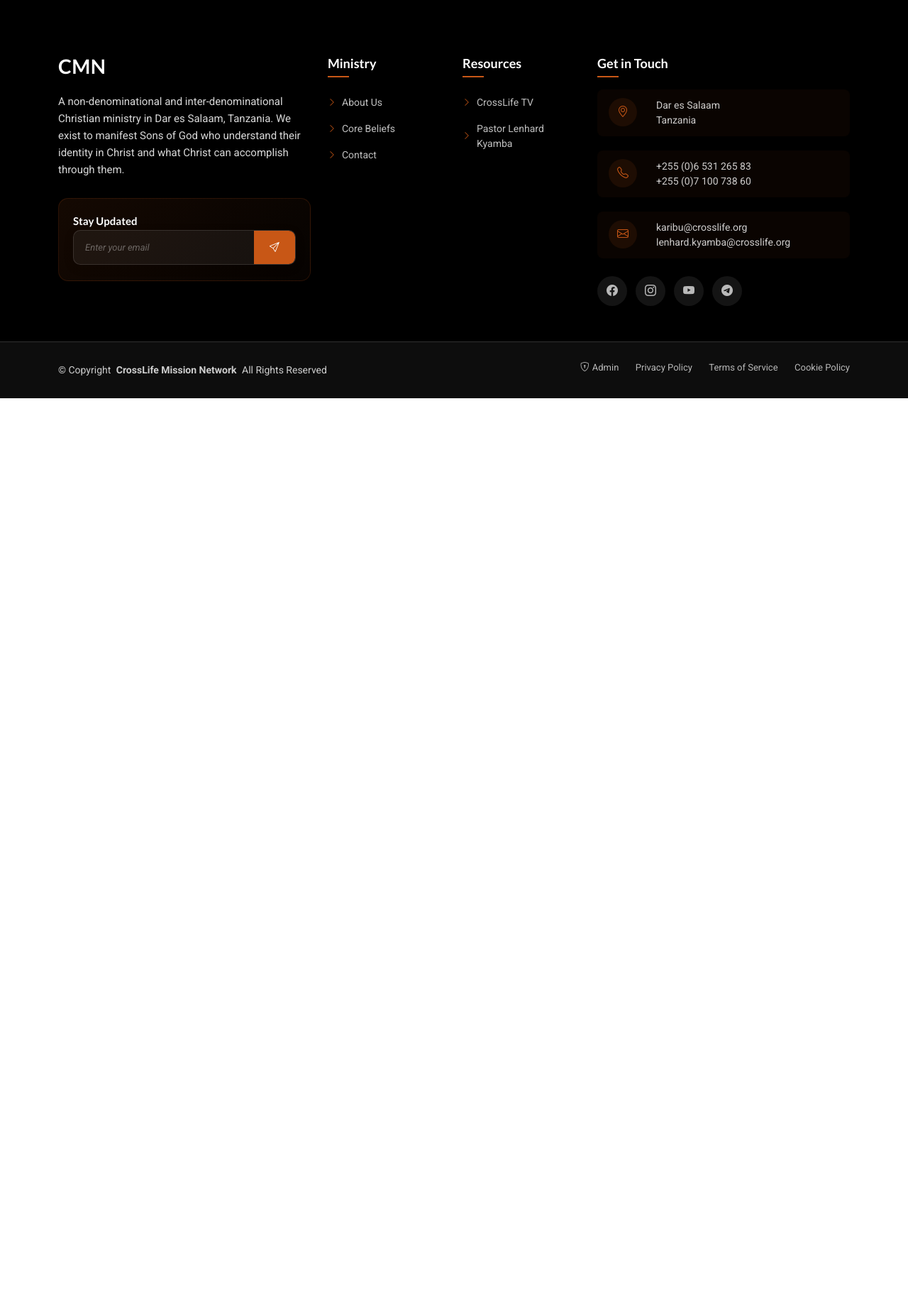
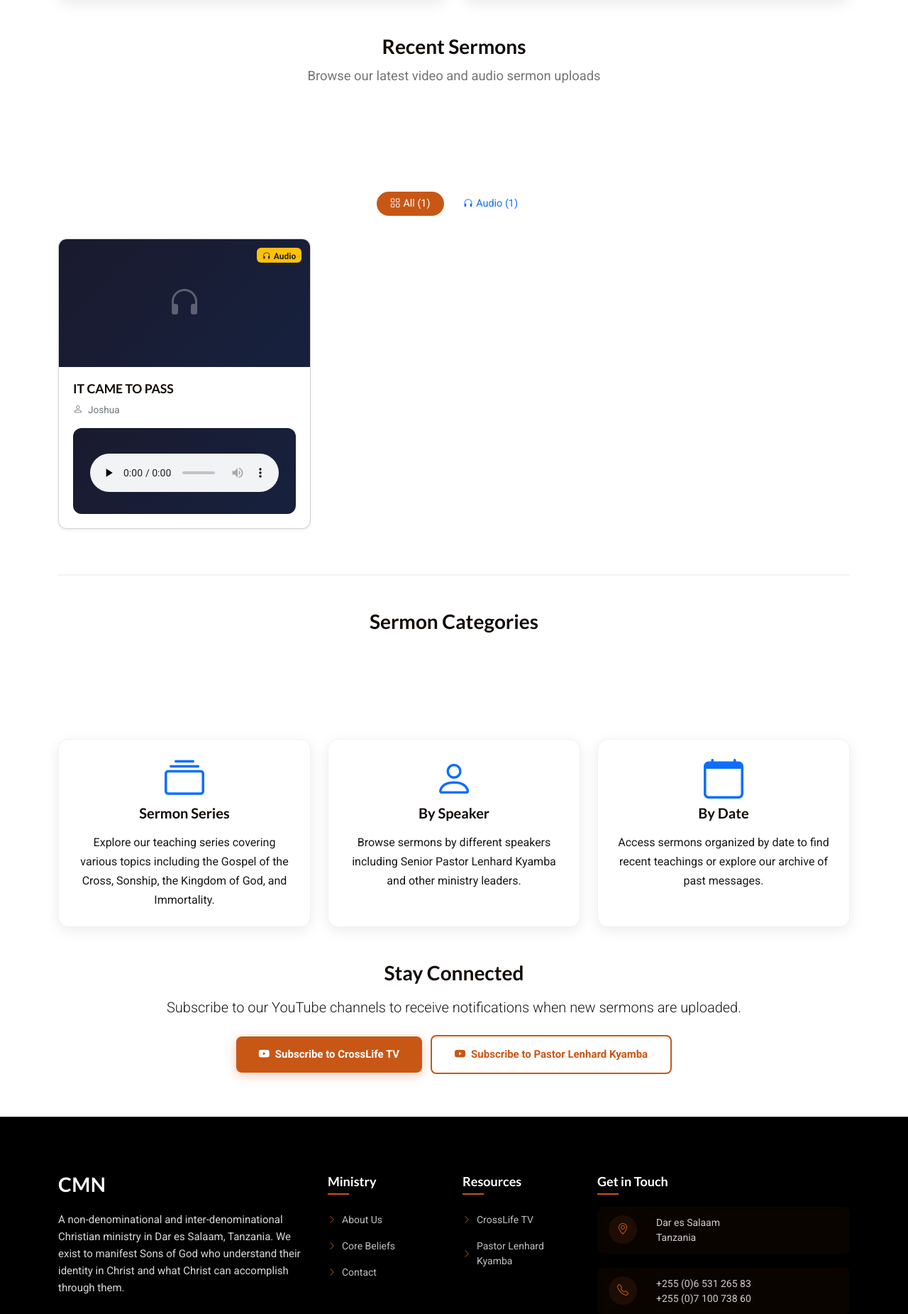
Before and after one commit to PHENOMVALENCE/crosslife, a PHP site: page /crosslife/sermons.php in a window 1280 px wide. Shown: the part 1191-3042 px from the top of the page at 71% size. Before the commit the page ends 1752 px from the top, so only its background shows below. Run offline with PHP 8.4, Linux system fonts and the light colour scheme; data comes from the database, SQL or seed files in the repository.

Commit message:
Fix, Sermons

```diff
--- a/sermons.html
+++ b/sermons.html
@@ -1,4 +1,4 @@
-<!DOCTYPE html>
+s u<!DOCTYPE html>
 <html lang="en">
 
 <head>
--- a/sermons.php
+++ b/sermons.php
@@ -2,6 +2,7 @@
 /**
  * Sermons Page - CrossLife Mission Network
  * Displays published sermons (video + audio) from the database (managed in Admin → Sermons).
+ * Structure & styling based on the original sermons.html; dynamic content pulled from the DB.
  */
 require_once __DIR__ . '/admin/config/config.php';
 require_once __DIR__ . '/includes/db-functions.php';
@@ -28,7 +29,7 @@
 <head>
   <meta charset="utf-8">
   <meta content="width=device-width, initial-scale=1.0" name="viewport">
-  <title>Sermons & Teaching - <?php echo htmlspecialchars($settings['site_name'] ?? 'CrossLife Mission Network'); ?></title>
+  <title>Sermons &amp; Teaching - <?php echo htmlspecialchars($settings['site_name'] ?? 'CrossLife Mission Network'); ?></title>
   <meta name="description" content="Access video and audio sermons from CrossLife Mission Network to grow in your understanding of God's Word.">
   <meta name="keywords" content="CrossLife, Sermons, Teaching, Video Sermons, Audio Sermons, YouTube, Pastor Lenhard Kyamba">
 
@@ -51,6 +52,7 @@
   <!-- Main CSS File -->
   <link href="assets/css/main.css" rel="stylesheet">
 
+  <!-- Sermon-specific styles -->
   <style>
     .sermon-card { border-radius: 12px; overflow: hidden; transition: transform 0.3s, box-shadow 0.3s; }
     .sermon-card:hover { transform: translateY(-4px); box-shadow: 0 8px 30px rgba(0,0,0,0.12); }
@@ -127,7 +129,7 @@
       <div class="container">
         <div class="row">
           <div class="col-lg-12 text-center">
-            <h1 data-aos="fade-up">Sermons & Teaching</h1>
+            <h1 data-aos="fade-up">Sermons &amp; Teaching</h1>
             <p data-aos="fade-up" data-aos-delay="100">Access our video and audio sermons to grow in your understanding of God's Word</p>
           </div>
         </div>
@@ -136,14 +138,16 @@
 
     <!-- Sermons Section -->
     <section id="sermons" class="sermons section">
+
       <div class="container" data-aos="fade-up" data-aos-delay="100">
 
-        <?php if (empty($allSermons)): ?>
-          <!-- No sermons yet: show static promotional content -->
+        <!-- Sermon Type Cards (Video & Audio) -->
         <div class="row g-4 mb-5">
           <div class="col-lg-6" data-aos="fade-up" data-aos-delay="150">
             <div class="sermon-type-card h-100">
-                <div class="sermon-icon"><i class="bi bi-play-circle"></i></div>
+              <div class="sermon-icon">
+                <i class="bi bi-play-circle"></i>
+              </div>
               <h3>Video Sermons</h3>
               <p>Watch our video sermons on YouTube. Subscribe to CrossLife TV and Pastor Lenhard Kyamba's channel for regular updates.</p>
               <div class="sermon-links mt-3">
@@ -159,13 +163,18 @@
               </div>
             </div>
           </div>
+
           <div class="col-lg-6" data-aos="fade-up" data-aos-delay="200">
             <div class="sermon-type-card h-100">
-                <div class="sermon-icon"><i class="bi bi-headphones"></i></div>
+              <div class="sermon-icon">
+                <i class="bi bi-headphones"></i>
+              </div>
               <h3>Audio Sermons</h3>
               <p>Listen to our audio sermons and teachings. Stream or download audio content to listen on the go.</p>
               <div class="sermon-links mt-3">
-                  <a href="contacts.html" class="btn btn-outline"><i class="bi bi-envelope me-2"></i>Contact for Audio Access</a>
+                <a href="contacts.html" class="btn btn-outline">
+                  <i class="bi bi-envelope me-2"></i>Contact for Audio Access
+                </a>
               </div>
               <div class="sermon-image mt-4">
                 <img src="assets/img/podcast.png" alt="Audio Sermons" class="img-fluid rounded">
@@ -173,7 +182,13 @@
             </div>
           </div>
         </div>
-        <?php else: ?>
+
+        <?php if (!empty($allSermons)): ?>
+        <!-- Dynamic Sermons from Database -->
+        <div class="container section-title" data-aos="fade-up">
+          <h3 class="text-center mb-2">Recent Sermons</h3>
+          <p class="text-center text-muted mb-4">Browse our latest video and audio sermon uploads</p>
+        </div>
 
         <!-- Filter Tabs -->
         <div class="text-center mb-4" data-aos="fade-up">
@@ -201,7 +216,7 @@
         </div>
 
         <!-- Tab Content -->
-          <div class="tab-content" id="sermonTabContent">
+        <div class="tab-content mb-5" id="sermonTabContent">
 
           <!-- All Sermons -->
           <div class="tab-pane fade show active" id="all-sermons" role="tabpanel">
@@ -377,11 +392,40 @@
           <?php endif; ?>
 
         </div><!-- /.tab-content -->
-
         <?php endif; ?>
 
-        <!-- YouTube Channels -->
-        <div class="row mt-5 pt-4 border-top">
+        <!-- Sermon Categories -->
+        <div class="sermon-categories" data-aos="fade-up" data-aos-delay="250">
+          <div class="container section-title">
+            <h3 class="text-center mb-4">Sermon Categories</h3>
+          </div>
+          <div class="row g-4">
+            <div class="col-md-4" data-aos="fade-up" data-aos-delay="300">
+              <div class="category-card text-center p-4">
+                <i class="bi bi-collection display-4 mb-3 text-primary"></i>
+                <h4>Sermon Series</h4>
+                <p>Explore our teaching series covering various topics including the Gospel of the Cross, Sonship, the Kingdom of God, and Immortality.</p>
+              </div>
+            </div>
+            <div class="col-md-4" data-aos="fade-up" data-aos-delay="350">
+              <div class="category-card text-center p-4">
+                <i class="bi bi-person display-4 mb-3 text-primary"></i>
+                <h4>By Speaker</h4>
+                <p>Browse sermons by different speakers including Senior Pastor Lenhard Kyamba and other ministry leaders.</p>
+              </div>
+            </div>
+            <div class="col-md-4" data-aos="fade-up" data-aos-delay="400">
+              <div class="category-card text-center p-4">
+                <i class="bi bi-calendar display-4 mb-3 text-primary"></i>
+                <h4>By Date</h4>
+                <p>Access sermons organized by date to find recent teachings or explore our archive of past messages.</p>
+              </div>
+            </div>
+          </div>
+        </div>
+
+        <!-- Stay Connected -->
+        <div class="row mt-5">
           <div class="col-lg-12 text-center" data-aos="fade-up" data-aos-delay="450">
             <h3 class="mb-3">Stay Connected</h3>
             <p class="lead">Subscribe to our YouTube channels to receive notifications when new sermons are uploaded.</p>
@@ -397,6 +441,7 @@
         </div>
 
       </div>
+
     </section><!-- /Sermons Section -->
 
   </main>
@@ -421,6 +466,7 @@
           <div id="searchResults" class="search-results mt-4" style="display: none;">
             <h6 class="mb-3">Search Results:</h6>
             <ul id="searchResultsList" class="list-unstyled">
+              <!-- Search results will be populated here -->
             </ul>
           </div>
         </div>
@@ -482,17 +528,32 @@
           <div class="footer-contact">
             <h4>Get in Touch</h4>
             <div class="contact-item">
-              <div class="contact-icon"><i class="bi bi-geo-alt"></i></div>
-              <div class="contact-info"><p>Dar es Salaam<br>Tanzania</p></div>
+              <div class="contact-icon">
+                <i class="bi bi-geo-alt"></i>
               </div>
+              <div class="contact-info">
+                <p>Dar es Salaam<br>Tanzania</p>
+              </div>
+            </div>
+
             <div class="contact-item">
-              <div class="contact-icon"><i class="bi bi-telephone"></i></div>
-              <div class="contact-info"><p>+255 (0)6 531 265 83<br>+255 (0)7 100 738 60</p></div>
+              <div class="contact-icon">
+                <i class="bi bi-telephone"></i>
               </div>
+              <div class="contact-info">
+                <p>+255 (0)6 531 265 83<br>+255 (0)7 100 738 60</p>
+              </div>
+            </div>
+
             <div class="contact-item">
-              <div class="contact-icon"><i class="bi bi-envelope"></i></div>
-              <div class="contact-info"><p>karibu@crosslife.org<br>lenhard.kyamba@crosslife.org</p></div>
+              <div class="contact-icon">
+                <i class="bi bi-envelope"></i>
               </div>
+              <div class="contact-info">
+                <p>karibu@crosslife.org<br>lenhard.kyamba@crosslife.org</p>
+              </div>
+            </div>
+
             <div class="social-links">
               <a href="https://www.facebook.com/crosslife_tz" target="_blank" rel="noopener noreferrer"><i class="bi bi-facebook"></i></a>
               <a href="https://www.instagram.com/crosslife_tz" target="_blank" rel="noopener noreferrer"><i class="bi bi-instagram"></i></a>
```
Lines whose indentation alone changed are shown as unchanged.
